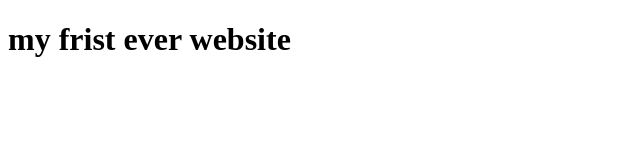
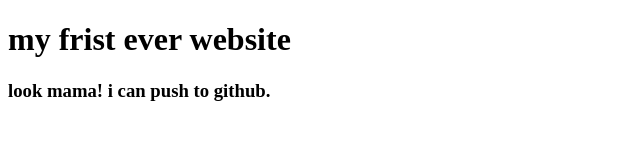
Before and after one commit to dipochandradas/my-frist-website, a plain HTML site: page index.html in a window 1280 px wide. Shown: the whole page, without its empty margins (0-640 px from the left). Drawn offline with Linux system fonts and the light colour scheme.

Commit message:
ami change korsi

```diff
--- a/index.html
+++ b/index.html
@@ -7,5 +7,6 @@
 </head>
 <body>
     <h1>my frist ever website</h1>
+    <h3>look mama! i can push to github.</h3>
 </body>
 </html>
```
